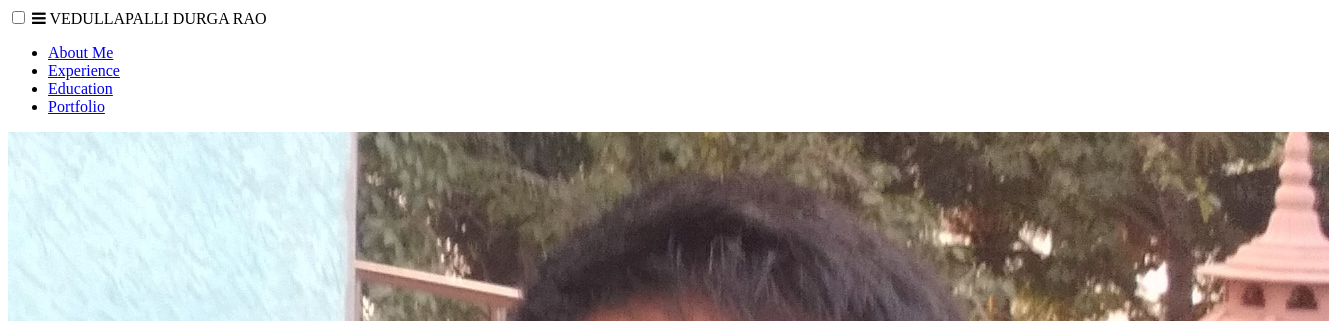
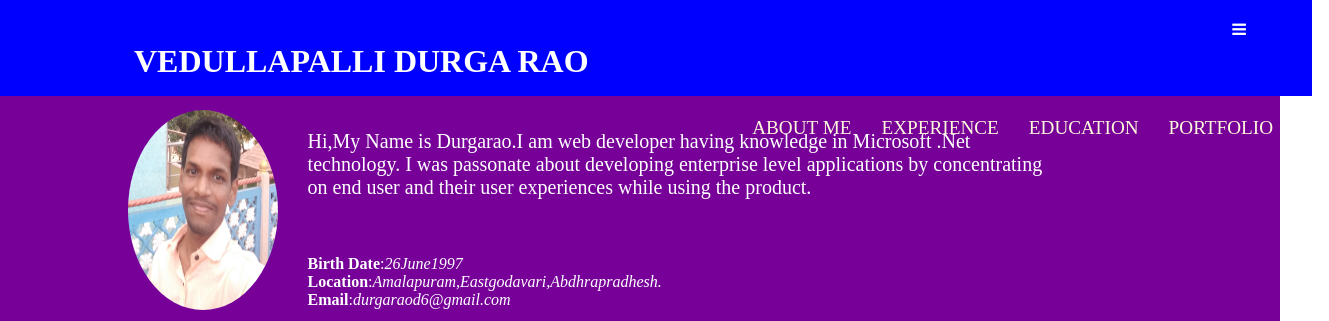
Before and after one commit to durgarao3d6/portfolio, a plain HTML site: page index.html in a window 1280 px wide. Shown: the top 321 px of the page, 1329 px wide, since content can reach past the window. Drawn offline with Linux system fonts and the light colour scheme; the site is published under a folder, as on GitHub Pages, so addresses that start at the root find nothing.

Commit message:
path change

```diff
--- a/index.html
+++ b/index.html
@@ -3,7 +3,7 @@
 <head>
     <meta charset="UTF-8">
     <meta name="viewport" content="width=device-width, initial-scale=1.0">
-    <link rel="stylesheet" type="text/css" href="/CSS/style.css">
+    <link rel="stylesheet" type="text/css" href="CSS/style.css">
     <link rel="stylesheet" href="https://cdnjs.cloudflare.com/ajax/libs/font-awesome/4.7.0/css/font-awesome.min.css">
     <title>Portfolio</title>
 </head>
```
